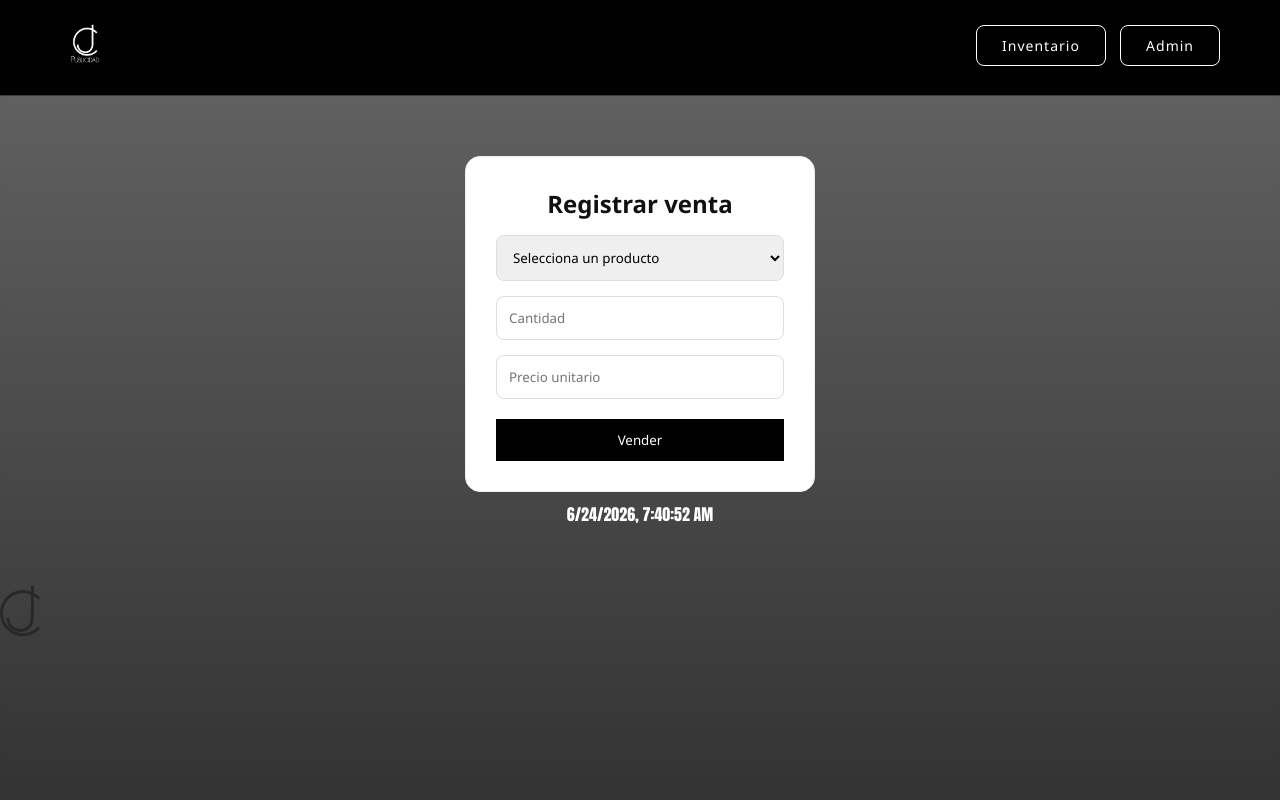
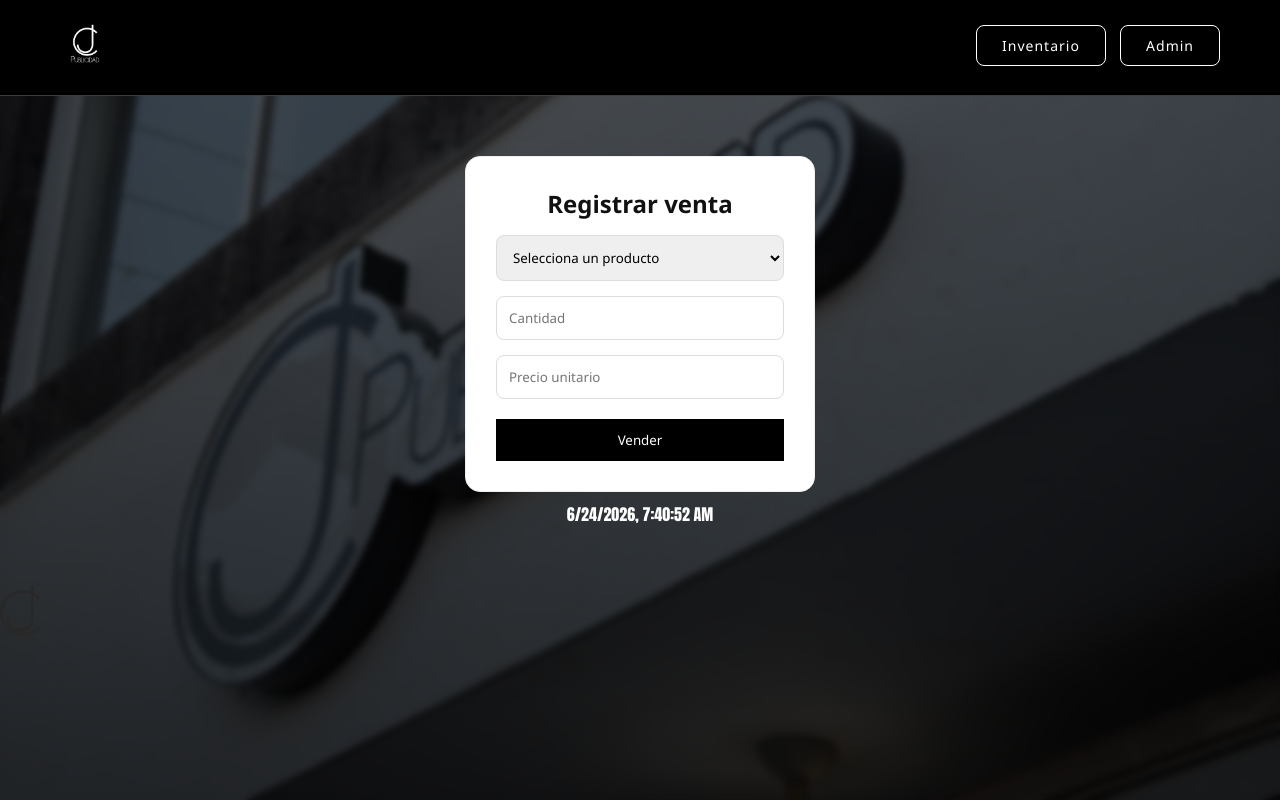
Before and after one commit to gualdemargutierrez-arch/JC_System-V2, a website: page frontend/index.html in a window 1280 px wide. Drawn offline with nearby package versions, Linux system fonts and the light colour scheme; no server answers.

Commit message:
Update index.css

```diff
--- a/frontend/Styles/index.css
+++ b/frontend/Styles/index.css
@@ -189,7 +189,7 @@ body {
   width: 100%;
   height: 100vh;
       background: linear-gradient(rgba(0, 0, 0, 0.6), rgba(0, 0, 0, 0.8)),
-                  url('/JC/frontend/img/banner.jpg') center/cover no-repeat;
+                  url('/img/banner.jpg') center/cover no-repeat;
                     content: "";
 
   backdrop-filter: blur(3px);
```
